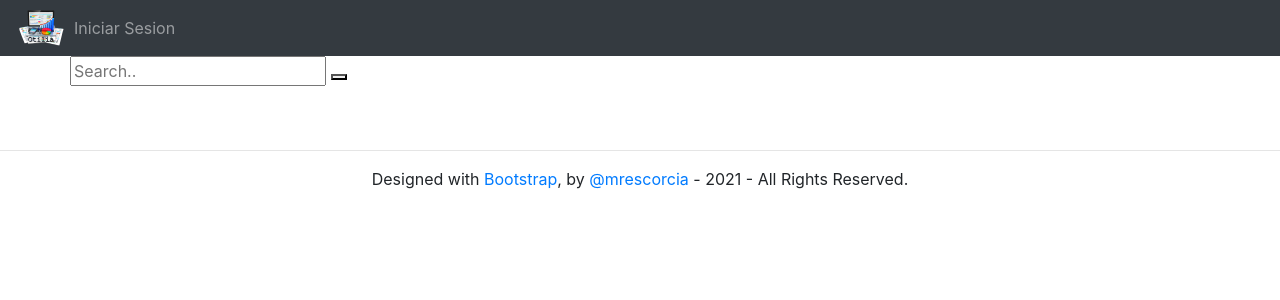
After one commit to mrescorcia/otilia, a Django app: template templates/productos/buscadorProductos.html in a window 1280 px wide. The commit adds this page. Shown: the top 300 px of the page. Run offline with Django 3.2, Linux system fonts and the light colour scheme; the template is opened without the code that fills it, so the values that code supplies are empty.

Commit message:
04-07-2021

```diff
--- a/static/css/custom.css
+++ b/static/css/custom.css
@@ -7,7 +7,3 @@
     text-align: right;
     max-width: 200px;
 }
-
-#prueba {
-    text-transform: uppercase;
-}
--- /dev/null
+++ b/templates/productos/buscadorProductos.html
@@ -0,0 +1,11 @@
+{% extends 'base.html' %}
+{% block contenido %}
+{% load static %}
+<div class="row">
+    <form class="example" action="/action_page.php">
+        <input type="text" placeholder="Search.." name="search">
+        <button type="submit"><i class="fa fa-search"></i></button>
+    </form>
+</div>
+
+{% endblock %}
--- a/templates/productos/listadoProductos.html
+++ b/templates/productos/listadoProductos.html
@@ -66,7 +66,7 @@
             </tr>
             <tr>
                 <th scope="col">11.Detalles</th>
-                <td style="text-align: justify;" id="prueba">{{reg.detalles}}</td>
+                <td style="text-align: justify;">{{reg.detalles}}</td>
             </tr>
         </tbody>
 
```
